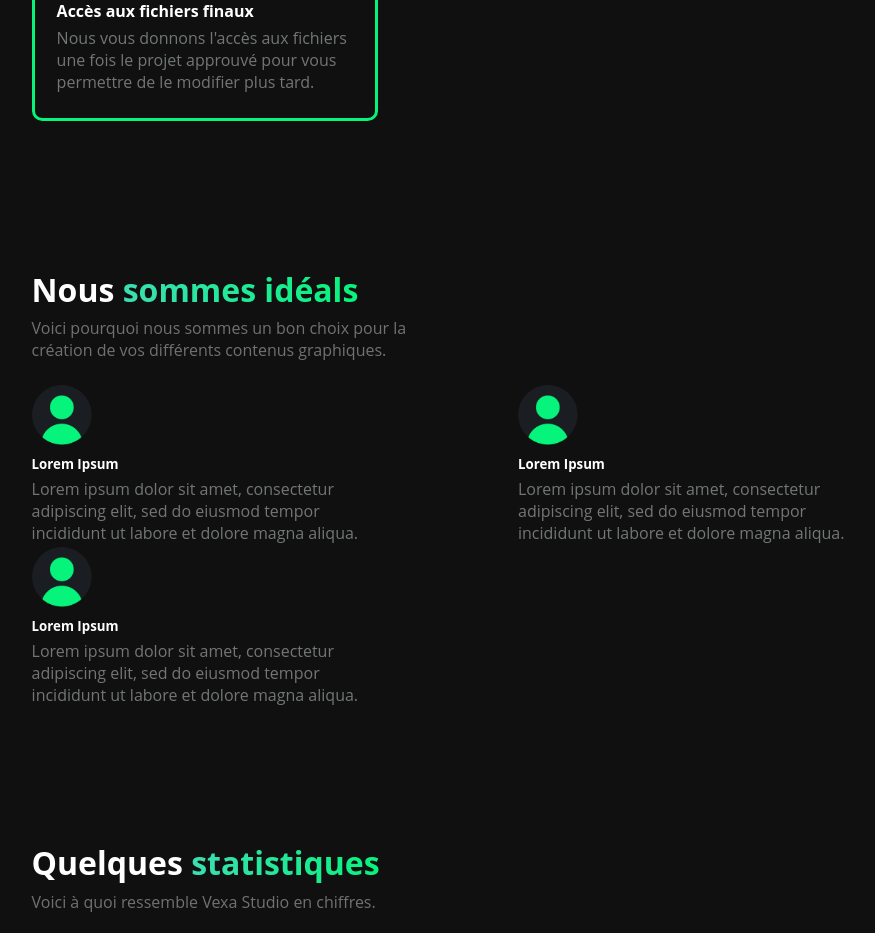
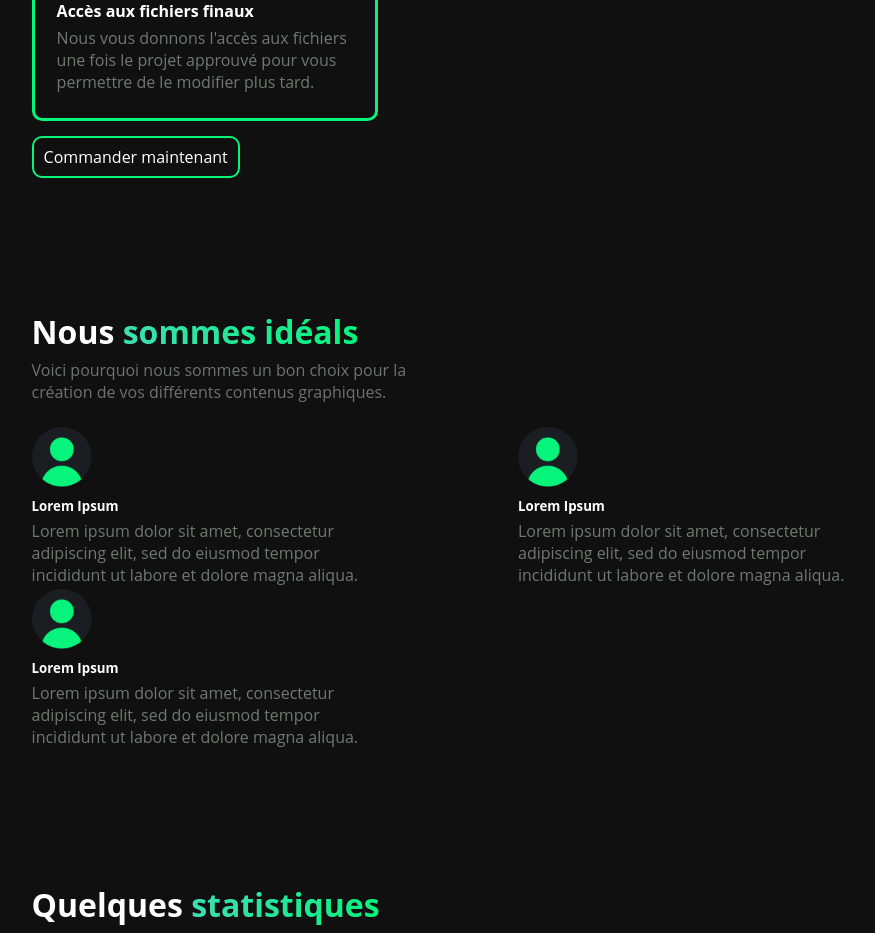
Before and after one commit to Pronicio/vexa-studio, a Nuxt app: page / in a window 1280 px wide. Shown: the part 1440-2373 px from the top of the page, without its empty margins (122-997 px from the left). Built offline with nearby package versions, Linux system fonts and the light colour scheme; a web font is replaced by a local one.

Commit message:
➕ Add btn for order.

```diff
--- a/assets/style/pages/home.scss
+++ b/assets/style/pages/home.scss
@@ -83,6 +83,10 @@ main {
           margin: 3px 0;
         }
       }
+    }
+
+    button {
+      align-self: flex-start;
     }
   }
 
--- a/pages/index.vue
+++ b/pages/index.vue
@@ -43,6 +43,7 @@
                     </p>
                 </div>
             </div>
+            <button class="reveal fade-left">Commander maintenant</button>
         </section>
         <section id="reviews">
             <div class="title reveal fade-left">
```
